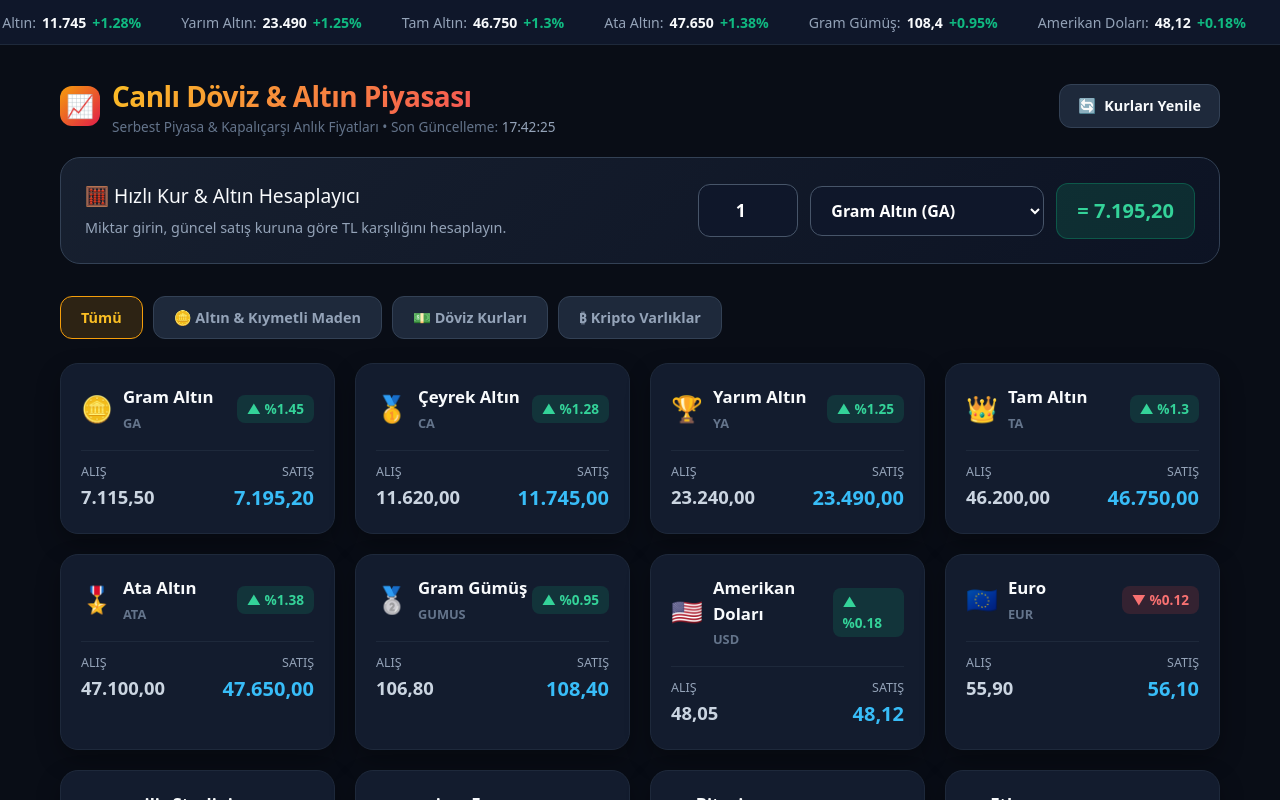
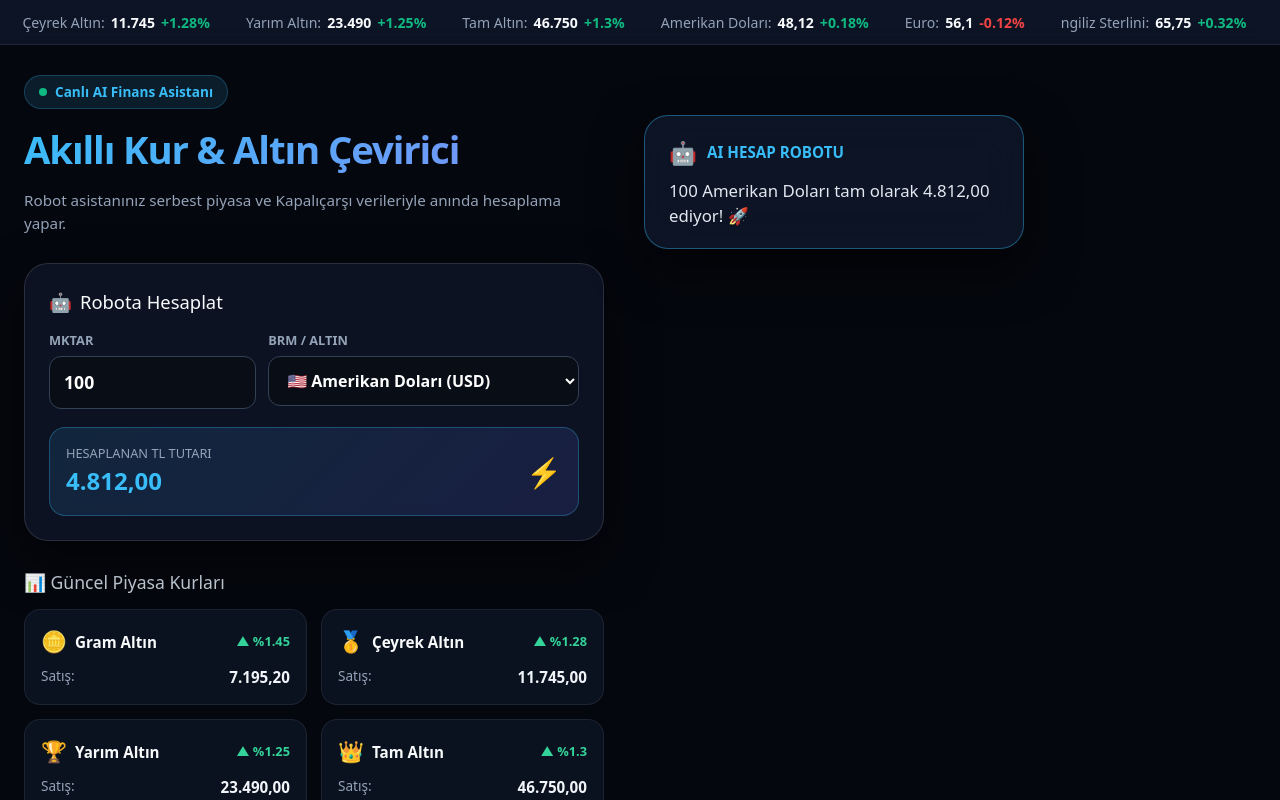
Before and after one commit to umutsenol79-ux/my-app, a Next.js app: page / in a window 1280 px wide. Shown: the top 800 px of the page. Built offline with nearby package versions, Linux system fonts and the light colour scheme.

Commit message:
feat: integrate 3D robot finance assistant with live speech bubble calculations

```diff
--- a/app/page.tsx
+++ b/app/page.tsx
@@ -17,57 +17,70 @@ const initialRates: RateItem[] = [
   { name: 'Çeyrek Altın', code: 'CA', buy: 11620.00, sell: 11745.00, change: 1.28, icon: '🥇', type: 'gold' },
   { name: 'Yarım Altın', code: 'YA', buy: 23240.00, sell: 23490.00, change: 1.25, icon: '🏆', type: 'gold' },
   { name: 'Tam Altın', code: 'TA', buy: 46200.00, sell: 46750.00, change: 1.30, icon: '👑', type: 'gold' },
-  { name: 'Ata Altın', code: 'ATA', buy: 47100.00, sell: 47650.00, change: 1.38, icon: '🎖️', type: 'gold' },
-  { name: 'Gram Gümüş', code: 'GUMUS', buy: 106.80, sell: 108.40, change: 0.95, icon: '🥈', type: 'gold' },
   { name: 'Amerikan Doları', code: 'USD', buy: 48.05, sell: 48.12, change: 0.18, icon: '🇺🇸', type: 'currency' },
   { name: 'Euro', code: 'EUR', buy: 55.90, sell: 56.10, change: -0.12, icon: '🇪🇺', type: 'currency' },
   { name: 'ngiliz Sterlini', code: 'GBP', buy: 65.40, sell: 65.75, change: 0.32, icon: '🇬🇧', type: 'currency' },
-  { name: 'sviçre Frangı', code: 'CHF', buy: 59.50, sell: 60.10, change: -0.05, icon: '🇨🇭', type: 'currency' },
   { name: 'Bitcoin', code: 'BTC', buy: 3810000.00, sell: 3825000.00, change: 2.15, icon: '₿', type: 'crypto' },
-  { name: 'Ethereum', code: 'ETH', buy: 138000.00, sell: 139500.00, change: -0.75, icon: 'Ξ', type: 'crypto' },
 ];
 
-export default function FinanceDashboard() {
+export default function FinanceRobotApp() {
   const [rates, setRates] = useState<RateItem[]>(initialRates);
-  const [filter, setFilter] = useState<'all' | 'gold' | 'currency' | 'crypto'>('all');
-  const [calcAmount, setCalcAmount] = useState<number>(1);
-  const [selectedCurrency, setSelectedCurrency] = useState<string>('GA');
-  const [lastUpdated, setLastUpdated] = useState<string>('');
-  const [isRefreshing, setIsRefreshing] = useState(false);
+  const [calcAmount, setCalcAmount] = useState<number>(100);
+  const [selectedCurrency, setSelectedCurrency] = useState<string>('USD');
+  const [isThinking, setIsThinking] = useState<boolean>(false);
+  const [robotSpeech, setRobotSpeech] = useState<string>('');
 
   useEffect(() => {
-    setLastUpdated(new Date().toLocaleTimeString('tr-TR', { hour: '2-digit', minute: '2-digit', second: '2-digit' }));
+    const script = document.createElement('script');
+    script.type = 'module';
+    script.src = 'https://unpkg.com/@splinetool/viewer@latest/build/spline-viewer.js';
+    document.body.appendChild(script);
+
+    return () => {
+      if (document.body.contains(script)) {
+        document.body.removeChild(script);
+      }
+    };
   }, []);
 
-  const refreshData = () => {
-    setIsRefreshing(true);
-    setTimeout(() => {
-      setRates(prev =>
-        prev.map(item => {
-          const delta = (Math.random() * 0.4 - 0.2);
-          const newBuy = Number((item.buy * (1 + delta / 100)).toFixed(2));
-          const newSell = Number((item.sell * (1 + delta / 100)).toFixed(2));
-          const newChange = Number((item.change + delta).toFixed(2));
-          return { ...item, buy: newBuy, sell: newSell, change: newChange };
-        })
-      );
-      setLastUpdated(new Date().toLocaleTimeString('tr-TR', { hour: '2-digit', minute: '2-digit', second: '2-digit' }));
-      setIsRefreshing(false);
-    }, 600);
-  };
-
-  const filteredRates = filter === 'all' ? rates : rates.filter(r => r.type === filter);
   const selectedItem = rates.find(r => r.code === selectedCurrency) || rates[0];
   const calculatedTotal = (calcAmount * selectedItem.sell).toLocaleString('tr-TR', { minimumFractionDigits: 2, maximumFractionDigits: 2 });
 
+  useEffect(() => {
+    setIsThinking(true);
+    const timer = setTimeout(() => {
+      setIsThinking(false);
+      setRobotSpeech(`${calcAmount} ${selectedItem.name} tam olarak ${calculatedTotal} ediyor! 🚀`);
+    }, 400);
+
+    return () => clearTimeout(timer);
+  }, [calcAmount, selectedCurrency]);
+
   return (
-    <div style={{ minHeight: '100vh', backgroundColor: '#090d16', color: '#f1f5f9', fontFamily: 'system-ui, -apple-system, sans-serif' }}>
+    <main style={{ minHeight: '100vh', backgroundColor: '#05070e', color: '#f8fafc', fontFamily: 'system-ui, -apple-system, sans-serif', position: 'relative', overflowX: 'hidden' }}>
+
+      {/* 3D Spline Robot - Ekranın Sağ Tarafında Sabit */}
+      <div style={{
+        position: 'fixed',
+        top: 0,
+        right: 0,
+        width: '55vw',
+        height: '100vh',
+        zIndex: 1,
+        pointerEvents: 'auto'
+      }}>
+        {/* @ts-expect-error spline-viewer web component */}
+        <spline-viewer
+          url="https://prod.spline.design/kZDDjO5HuC9GJUM2/scene.splinecode"
+          style={{ width: '100%', height: '100%' }}
+        />
+      </div>
 
       {/* Üst Canlı Kayan Şerit */}
-      <div style={{ backgroundColor: '#0f172a', borderBottom: '1px solid #1e293b', overflow: 'hidden', whiteSpace: 'nowrap', padding: '10px 0' }}>
-        <div style={{ display: 'inline-block', animation: 'marquee 25s linear infinite' }}>
+      <div style={{ position: 'relative', zIndex: 10, backgroundColor: 'rgba(15, 23, 42, 0.85)', backdropFilter: 'blur(10px)', borderBottom: '1px solid rgba(255,255,255,0.08)', overflow: 'hidden', whiteSpace: 'nowrap', padding: '10px 0' }}>
+        <div style={{ display: 'inline-block', animation: 'marquee 22s linear infinite' }}>
           {rates.map((r, i) => (
-            <span key={i} style={{ margin: '0 20px', fontSize: '0.88rem' }}>
+            <span key={i} style={{ margin: '0 18px', fontSize: '0.88rem' }}>
               <span style={{ color: '#94a3b8', marginRight: '6px' }}>{r.name}:</span>
               <strong style={{ color: '#f8fafc' }}>{r.sell.toLocaleString('tr-TR')}</strong>
               <span style={{ marginLeft: '6px', color: r.change >= 0 ? '#10b981' : '#ef4444', fontWeight: 'bold' }}>
@@ -78,201 +91,168 @@ export default function FinanceDashboard() {
         </div>
       </div>
 
-      {/* Header */}
-      <header style={{ maxWidth: '1200px', margin: '0 auto', padding: '30px 20px 20px 20px', display: 'flex', justifyContent: 'space-between', alignItems: 'center', flexWrap: 'wrap', gap: '16px' }}>
+      {/* çerik Alanı (Sol Panel & Robot Baloncuğu) */}
+      <div style={{ position: 'relative', zIndex: 10, maxWidth: '1350px', margin: '0 auto', padding: '30px 24px 60px 24px', display: 'grid', gridTemplateColumns: 'minmax(320px, 580px) 1fr', gap: '40px' }}>
+
+        {/* Sol Taraf: Başlık, Çevirici ve Kurlar */}
         <div>
-          <div style={{ display: 'flex', alignItems: 'center', gap: '12px' }}>
-            <div style={{ width: '40px', height: '40px', borderRadius: '12px', background: 'linear-gradient(135deg, #f59e0b, #e11d48)', display: 'flex', alignItems: 'center', justifyContent: 'center', fontSize: '1.4rem' }}>
-              📈
+          <div style={{ marginBottom: '28px' }}>
+            <div style={{ display: 'inline-flex', alignItems: 'center', gap: '8px', padding: '6px 14px', borderRadius: '9999px', background: 'rgba(56, 189, 248, 0.12)', border: '1px solid rgba(56, 189, 248, 0.25)', color: '#38bdf8', fontSize: '0.85rem', fontWeight: '600', marginBottom: '12px' }}>
+              <span style={{ width: '8px', height: '8px', borderRadius: '50%', backgroundColor: '#10b981' }}></span>
+              Canlı AI Finans Asistanı
             </div>
-            <div>
-              <h1 style={{ margin: 0, fontSize: '1.75rem', fontWeight: '800', letterSpacing: '-0.02em', background: 'linear-gradient(135deg, #fbbf24 0%, #f43f5e 100%)', WebkitBackgroundClip: 'text', WebkitTextFillColor: 'transparent' }}>
-                Canlı Döviz & Altın Piyasası
+            <h1 style={{ margin: '0 0 10px 0', fontSize: '2.4rem', fontWeight: '900', letterSpacing: '-0.03em', background: 'linear-gradient(135deg, #38bdf8 0%, #818cf8 100%)', WebkitBackgroundClip: 'text', WebkitTextFillColor: 'transparent' }}>
+              Akıllı Kur & Altın Çevirici
             </h1>
-              <p style={{ margin: 0, fontSize: '0.85rem', color: '#64748b' }}>
-                Serbest Piyasa & Kapalıçarşı Anlık Fiyatları • Son Güncelleme: <span style={{ color: '#94a3b8' }}>{lastUpdated}</span>
+            <p style={{ margin: 0, color: '#94a3b8', fontSize: '0.95rem' }}>
+              Robot asistanınız serbest piyasa ve Kapalıçarşı verileriyle anında hesaplama yapar.
             </p>
           </div>
-          </div>
-        </div>
 
-        <div style={{ display: 'flex', gap: '12px', alignItems: 'center' }}>
-          <button
-            onClick={refreshData}
-            disabled={isRefreshing}
-            style={{
-              padding: '10px 18px',
-              backgroundColor: '#1e293b',
-              border: '1px solid #334155',
-              borderRadius: '12px',
-              color: '#f8fafc',
-              fontSize: '0.9rem',
-              fontWeight: '600',
-              cursor: 'pointer',
-              display: 'flex',
-              alignItems: 'center',
-              gap: '8px'
-            }}
-          >
-            <span>🔄</span>
-            {isRefreshing ? 'Güncelleniyor...' : 'Kurları Yenile'}
-          </button>
-        </div>
-      </header>
+          {/* Robot Çevirici Form Kartı */}
+          <div style={{
+            background: 'rgba(15, 23, 42, 0.75)',
+            backdropFilter: 'blur(20px)',
+            WebkitBackdropFilter: 'blur(20px)',
+            border: '1px solid rgba(255, 255, 255, 0.12)',
+            borderRadius: '24px',
+            padding: '24px',
+            boxShadow: '0 20px 50px rgba(0,0,0,0.5)',
+            marginBottom: '28px'
+          }}>
+            <h3 style={{ margin: '0 0 16px 0', fontSize: '1.15rem', color: '#f8fafc', display: 'flex', alignItems: 'center', gap: '8px' }}>
+              <span>🤖</span> Robota Hesaplat
+            </h3>
 
-      {/* Ana Gövde */}
-      <main style={{ maxWidth: '1200px', margin: '0 auto', padding: '0 20px 60px 20px' }}>
-
-        {/* Çevirici Kartı */}
-        <div style={{
-          background: 'linear-gradient(135deg, rgba(30, 41, 59, 0.7), rgba(15, 23, 42, 0.7))',
-          backdropFilter: 'blur(16px)',
-          border: '1px solid #334155',
-          borderRadius: '20px',
-          padding: '24px',
-          marginBottom: '32px',
-          display: 'flex',
-          justifyContent: 'space-between',
-          alignItems: 'center',
-          flexWrap: 'wrap',
-          gap: '20px'
-        }}>
-          <div>
-            <h3 style={{ margin: '0 0 6px 0', fontSize: '1.2rem', color: '#f8fafc' }}>🧮 Hızlı Kur & Altın Hesaplayıcı</h3>
-            <p style={{ margin: 0, fontSize: '0.9rem', color: '#94a3b8' }}>Miktar girin, güncel satış kuruna göre TL karşılığını hesaplayın.</p>
-          </div>
-
-          <div style={{ display: 'flex', gap: '12px', alignItems: 'center', flexWrap: 'wrap' }}>
+            <div style={{ display: 'flex', gap: '12px', marginBottom: '18px', flexWrap: 'wrap' }}>
+              <div style={{ flex: '1', minWidth: '130px' }}>
+                <label style={{ display: 'block', fontSize: '0.8rem', color: '#94a3b8', marginBottom: '6px', fontWeight: '600' }}>MKTAR</label>
                 <input
                   type="number"
                   min="1"
                   value={calcAmount}
                   onChange={(e) => setCalcAmount(Math.max(1, Number(e.target.value)))}
                   style={{
-                width: '100px',
-                padding: '12px',
+                    width: '100%',
+                    padding: '12px 14px',
                     borderRadius: '12px',
-                border: '1px solid #475569',
-                backgroundColor: '#0f172a',
+                    border: '1px solid #334155',
+                    backgroundColor: '#090d16',
                     color: '#fff',
                     fontSize: '1.1rem',
-                fontWeight: 'bold',
-                textAlign: 'center'
+                    fontWeight: '700',
+                    outline: 'none',
+                    boxSizing: 'border-box'
                   }}
                 />
+              </div>
 
+              <div style={{ flex: '1.5', minWidth: '180px' }}>
+                <label style={{ display: 'block', fontSize: '0.8rem', color: '#94a3b8', marginBottom: '6px', fontWeight: '600' }}>BRM / ALTIN</label>
                 <select
                   value={selectedCurrency}
                   onChange={(e) => setSelectedCurrency(e.target.value)}
                   style={{
-                padding: '12px 16px',
+                    width: '100%',
+                    padding: '12px 14px',
                     borderRadius: '12px',
-                border: '1px solid #475569',
-                backgroundColor: '#0f172a',
+                    border: '1px solid #334155',
+                    backgroundColor: '#090d16',
                     color: '#fff',
                     fontSize: '1rem',
                     fontWeight: '600',
-                cursor: 'pointer'
+                    cursor: 'pointer',
+                    outline: 'none',
+                    boxSizing: 'border-box'
                   }}
                 >
                   {rates.map(r => (
-                <option key={r.code} value={r.code}>{r.name} ({r.code})</option>
+                    <option key={r.code} value={r.code}>{r.icon} {r.name} ({r.code})</option>
                   ))}
                 </select>
-
-            <div style={{
-              padding: '12px 20px',
-              backgroundColor: 'rgba(16, 185, 129, 0.15)',
-              border: '1px solid rgba(16, 185, 129, 0.3)',
-              borderRadius: '12px',
-              fontSize: '1.25rem',
-              fontWeight: '800',
-              color: '#34d399'
-            }}>
-              = {calculatedTotal}
-            </div>
               </div>
             </div>
 
-        {/* Filtreleme Butonları */}
-        <div style={{ display: 'flex', gap: '10px', marginBottom: '24px', flexWrap: 'wrap' }}>
-          {[
-            { id: 'all', label: 'Tümü' },
-            { id: 'gold', label: '🪙 Altın & Kıymetli Maden' },
-            { id: 'currency', label: '💵 Döviz Kurları' },
-            { id: 'crypto', label: '₿ Kripto Varlıklar' }
-          ].map(tab => (
-            <button
-              key={tab.id}
-              onClick={() => setFilter(tab.id as any)}
-              style={{
-                padding: '10px 20px',
-                borderRadius: '12px',
-                border: filter === tab.id ? '1px solid #f59e0b' : '1px solid #334155',
-                backgroundColor: filter === tab.id ? 'rgba(245, 158, 11, 0.15)' : '#1e293b',
-                color: filter === tab.id ? '#fbbf24' : '#94a3b8',
-                fontWeight: '600',
-                fontSize: '0.9rem',
-                cursor: 'pointer'
-              }}
-            >
-              {tab.label}
-            </button>
-          ))}
+            {/* Robot Hesaplama Sonuç Çubuğu */}
+            <div style={{
+              padding: '16px',
+              borderRadius: '16px',
+              background: 'linear-gradient(135deg, rgba(56, 189, 248, 0.12), rgba(99, 102, 241, 0.15))',
+              border: '1px solid rgba(56, 189, 248, 0.3)',
+              display: 'flex',
+              justifyContent: 'space-between',
+              alignItems: 'center'
+            }}>
+              <div>
+                <span style={{ fontSize: '0.8rem', color: '#94a3b8', display: 'block' }}>HESAPLANAN TL TUTARI</span>
+                <span style={{ fontSize: '1.5rem', fontWeight: '900', color: '#38bdf8' }}>
+                  {calculatedTotal}
+                </span>
               </div>
-
-        {/* Fiyat Kartları */}
-        <div style={{ display: 'grid', gridTemplateColumns: 'repeat(auto-fill, minmax(270px, 1fr))', gap: '20px' }}>
-          {filteredRates.map((item) => (
-            <div
-              key={item.code}
-              style={{
-                backgroundColor: '#131c2e',
-                border: '1px solid #1e293b',
-                borderRadius: '18px',
-                padding: '20px',
-                boxShadow: '0 10px 25px rgba(0,0,0,0.3)'
-              }}
-            >
-              <div style={{ display: 'flex', justifyContent: 'space-between', alignItems: 'center', marginBottom: '16px' }}>
-                <div style={{ display: 'flex', alignItems: 'center', gap: '10px' }}>
-                  <span style={{ fontSize: '1.6rem' }}>{item.icon}</span>
-                  <div>
-                    <h4 style={{ margin: 0, fontSize: '1.05rem', fontWeight: '700', color: '#f8fafc' }}>{item.name}</h4>
-                    <span style={{ fontSize: '0.8rem', color: '#64748b', fontWeight: '600' }}>{item.code}</span>
-                  </div>
-                </div>
-                <div style={{
-                  padding: '4px 10px',
-                  borderRadius: '8px',
-                  fontSize: '0.85rem',
-                  fontWeight: '700',
-                  backgroundColor: item.change >= 0 ? 'rgba(16, 185, 129, 0.15)' : 'rgba(239, 68, 68, 0.15)',
-                  color: item.change >= 0 ? '#34d399' : '#f87171'
-                }}>
-                  {item.change >= 0 ? `▲ %${item.change}` : `▼ %${Math.abs(item.change)}`}
+              <span style={{ fontSize: '1.8rem' }}>⚡</span>
             </div>
           </div>
 
-              <div style={{ display: 'grid', gridTemplateColumns: '1fr 1fr', gap: '12px', paddingTop: '12px', borderTop: '1px solid #1e293b' }}>
-                <div>
-                  <span style={{ fontSize: '0.78rem', color: '#94a3b8', display: 'block', marginBottom: '2px' }}>ALIŞ</span>
-                  <span style={{ fontSize: '1.15rem', fontWeight: '800', color: '#cbd5e1' }}>
-                    {item.buy.toLocaleString('tr-TR', { minimumFractionDigits: 2 })}
+          {/* Güncel Kurlar Tablosu */}
+          <h3 style={{ fontSize: '1.1rem', color: '#cbd5e1', marginBottom: '14px' }}>📊 Güncel Piyasa Kurları</h3>
+          <div style={{ display: 'grid', gridTemplateColumns: 'repeat(auto-fill, minmax(240px, 1fr))', gap: '14px' }}>
+            {rates.map((item) => (
+              <div
+                key={item.code}
+                onClick={() => setSelectedCurrency(item.code)}
+                style={{
+                  backgroundColor: selectedCurrency === item.code ? 'rgba(30, 41, 59, 0.9)' : 'rgba(15, 23, 42, 0.65)',
+                  backdropFilter: 'blur(12px)',
+                  border: selectedCurrency === item.code ? '1.5px solid #38bdf8' : '1px solid rgba(255, 255, 255, 0.08)',
+                  borderRadius: '16px',
+                  padding: '16px',
+                  cursor: 'pointer',
+                  transition: 'all 0.2s ease'
+                }}
+              >
+                <div style={{ display: 'flex', justifyContent: 'space-between', alignItems: 'center', marginBottom: '8px' }}>
+                  <div style={{ display: 'flex', alignItems: 'center', gap: '8px' }}>
+                    <span style={{ fontSize: '1.3rem' }}>{item.icon}</span>
+                    <span style={{ fontSize: '0.95rem', fontWeight: '700', color: '#f8fafc' }}>{item.name}</span>
+                  </div>
+                  <span style={{ fontSize: '0.8rem', fontWeight: '700', color: item.change >= 0 ? '#34d399' : '#f87171' }}>
+                    {item.change >= 0 ? `▲ %${item.change}` : `▼ %${Math.abs(item.change)}`}
                   </span>
                 </div>
-                <div style={{ textAlign: 'right' }}>
-                  <span style={{ fontSize: '0.78rem', color: '#94a3b8', display: 'block', marginBottom: '2px' }}>SATIŞ</span>
-                  <span style={{ fontSize: '1.25rem', fontWeight: '800', color: '#38bdf8' }}>
-                    {item.sell.toLocaleString('tr-TR', { minimumFractionDigits: 2 })}
-                  </span>
-                </div>
+                <div style={{ display: 'flex', justifyContent: 'space-between', fontSize: '0.85rem', color: '#94a3b8' }}>
+                  <span>Satış:</span>
+                  <strong style={{ color: '#f1f5f9', fontSize: '0.95rem' }}>{item.sell.toLocaleString('tr-TR', { minimumFractionDigits: 2 })}</strong>
                 </div>
               </div>
             ))}
           </div>
+        </div>
 
-      </main>
+        {/* Sağ Taraf: Robotun Üstündeki Konuşma Balonu */}
+        <div style={{ display: 'flex', flexDirection: 'column', justifyContent: 'flex-start', alignItems: 'flex-start', paddingTop: '40px', pointerEvents: 'none' }}>
+          <div style={{
+            maxWidth: '380px',
+            background: 'rgba(15, 23, 42, 0.85)',
+            backdropFilter: 'blur(20px)',
+            WebkitBackdropFilter: 'blur(20px)',
+            border: '1px solid rgba(56, 189, 248, 0.4)',
+            padding: '20px 24px',
+            borderRadius: '24px',
+            boxShadow: '0 20px 50px rgba(0,0,0,0.6)',
+            transition: 'all 0.3s ease',
+            transform: isThinking ? 'scale(0.96)' : 'scale(1)'
+          }}>
+            <div style={{ display: 'flex', alignItems: 'center', gap: '10px', marginBottom: '8px' }}>
+              <span style={{ fontSize: '1.4rem' }}>🤖</span>
+              <span style={{ fontWeight: '800', fontSize: '0.95rem', color: '#38bdf8' }}>AI HESAP ROBOTU</span>
+            </div>
+            <p style={{ margin: 0, fontSize: '1.05rem', lineHeight: '1.5', color: '#e2e8f0', fontWeight: '500' }}>
+              {isThinking ? 'Hesaplanıyor... ⏳' : robotSpeech}
+            </p>
+          </div>
+        </div>
+
+      </div>
 
       <style>{`
         @keyframes marquee {
@@ -280,6 +260,6 @@ export default function FinanceDashboard() {
           100% { transform: translateX(-50%); }
         }
       `}</style>
-    </div>
+    </main>
   );
 }
```
Lines whose indentation alone changed are shown as unchanged.
